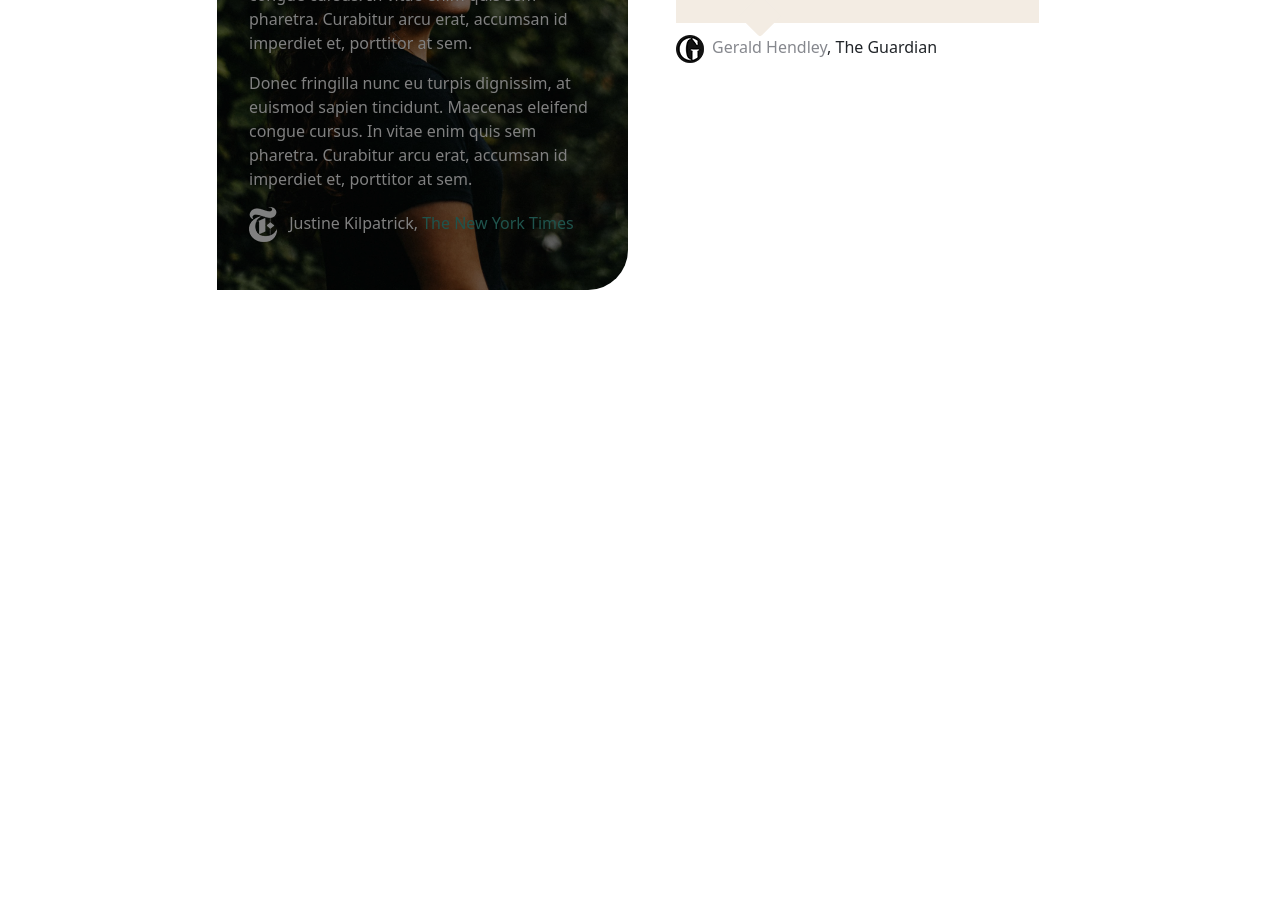
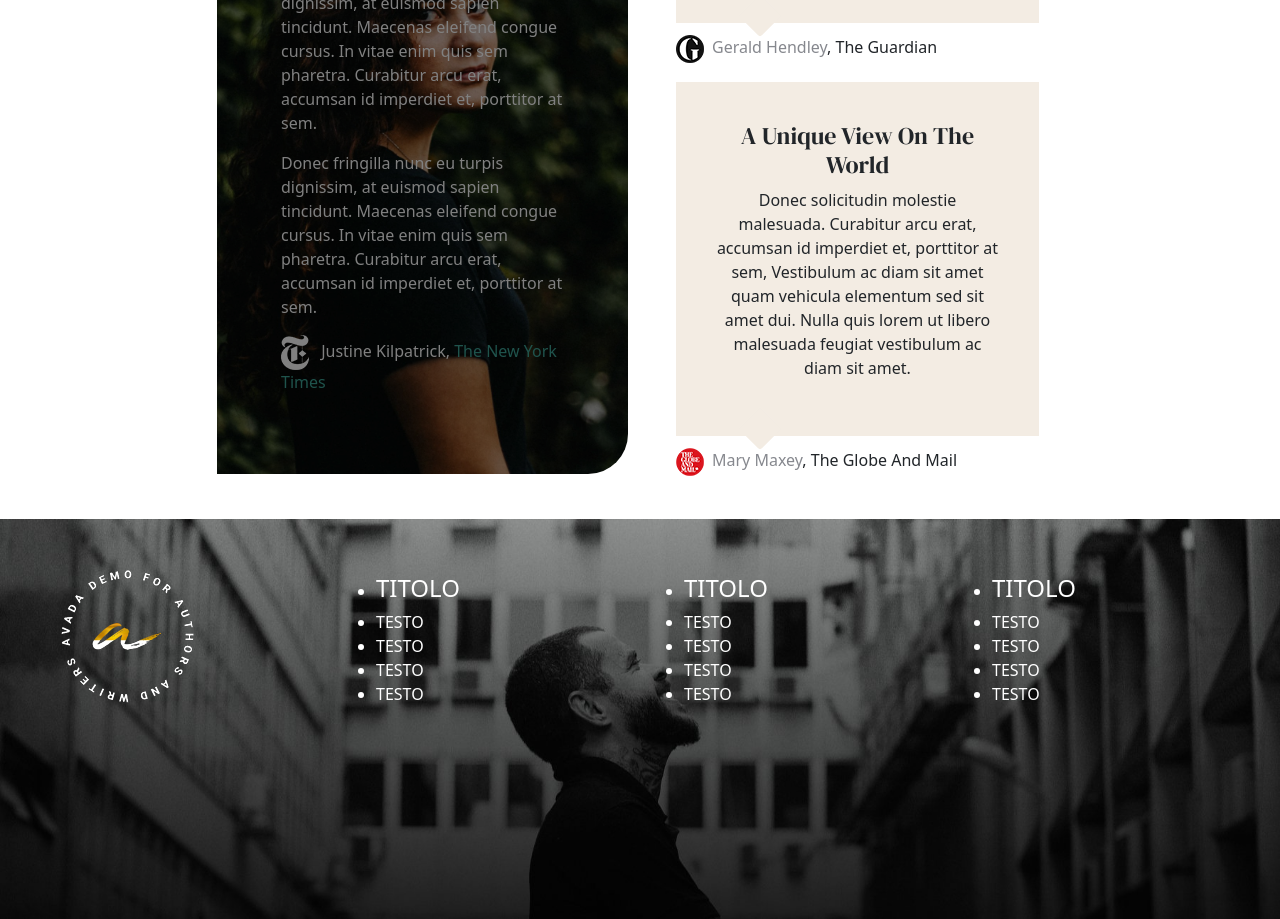
Before and after one commit to Riki420/proj-html-vuejs, a Vue app: page / in a window 1280 px wide. Shown: the part 1920-2839 px from the top of the page. Before the commit the page ends 2210 px from the top, so only its background shows below. Built offline with nearby package versions, Linux system fonts and the light colour scheme; a web font is replaced by a local one.

Commit message:
init Footer

```diff
--- a/src/App.vue
+++ b/src/App.vue
@@ -2,18 +2,21 @@
   <div id="app">
     <Header />
     <Main />
+    <Footer />
   </div>
 </template>
 
 <script>
 import Header from "./components/Header.vue";
 import Main from "./components/Main.vue";
+import Footer from "./components/Footer.vue";
 
 export default {
   name: "App",
   components: {
     Header,
     Main,
+    Footer,
   },
 };
 </script>
--- /dev/null
+++ b/src/components/Footer.vue
@@ -0,0 +1,57 @@
+<template>
+  <div class="container-fluid bg-foot mt-4">
+    <div class="row p-4 justify-content-center align-items-center">
+      <div class="col">
+        <figure>
+          <img
+            src="../assets/images/author-logo-round-small.png"
+            alt="logo-foot"
+            class="img-fluid"
+          />
+        </figure>
+      </div>
+      <div class="col">
+        <ul class="text-white">
+          <li><h4>TITOLO</h4></li>
+          <li>TESTO</li>
+          <li>TESTO</li>
+          <li>TESTO</li>
+          <li>TESTO</li>
+        </ul>
+      </div>
+      <div class="col">
+        <ul class="text-white">
+          <li><h4>TITOLO</h4></li>
+          <li>TESTO</li>
+          <li>TESTO</li>
+          <li>TESTO</li>
+          <li>TESTO</li>
+        </ul>
+      </div>
+      <div class="col">
+        <ul class="text-white">
+          <li><h4>TITOLO</h4></li>
+          <li>TESTO</li>
+          <li>TESTO</li>
+          <li>TESTO</li>
+          <li>TESTO</li>
+        </ul>
+      </div>
+    </div>
+  </div>
+</template>
+
+<script>
+export default {
+  name: "Footer",
+};
+</script>
+
+<style lang="scss">
+.bg-foot {
+  background-image: url("../assets/images/footer-3.jpg");
+  background-position: top;
+  background-size: cover;
+  min-height: 400px;
+}
+</style>
--- a/src/components/Main.vue
+++ b/src/components/Main.vue
@@ -3,7 +3,7 @@
     <Moreabout />
     <Logotan />
     <Audible />
-    <Criticsay />
+    <Testimonial />
   </div>
 </template>
 
@@ -11,14 +11,14 @@
 import Moreabout from "./Moreabout.vue";
 import Logotan from "./Logotan.vue";
 import Audible from "./Audible.vue";
-import Criticsay from "./Criticsay.vue";
+import Testimonial from "./Testimonial.vue";
 export default {
   name: "Main",
   components: {
     Moreabout,
     Logotan,
     Audible,
-    Criticsay,
+    Testimonial,
   },
 };
 </script>
--- a/src/components/Criticsay.vue
+++ b/src/components/Testimonial.vue
@@ -7,7 +7,7 @@
             <div class="col">
               <div class="container">
                 <div class="row">
-                  <!--Head Section-->
+                  <!--TESTIMONIAL HEAD-->
                   <div
                     class="col d-flex justify-content-between align-items-center"
                   >
@@ -58,8 +58,8 @@
                   <div class="col-6">
                     <div class="container-fluid">
                       <div class="row flex-column">
+                        <!--FIRST TESTIMONIAL BOX-->
                         <div class="col">
-                          <!--FIRST TESTIMONIAL BOX-->
                           <div class="testimonials-box text-center">
                             <h4 class="dm-serif">A True Masterpiece, Bravo!</h4>
                             <p>
@@ -84,7 +84,31 @@
                           </address>
                         </div>
                         <!--SECOND TESTIMONIAL BOX-->
-                        <div class="col"></div>
+                        <div class="col">
+                          <div class="testimonials-box text-center">
+                            <h4 class="dm-serif">A Unique View On The World</h4>
+                            <p>
+                              Donec solicitudin molestie malesuada. Curabitur
+                              arcu erat, accumsan id imperdiet et, porttitor at
+                              sem, Vestibulum ac diam sit amet quam vehicula
+                              elementum sed sit amet dui. Nulla quis lorem ut
+                              libero malesuada feugiat vestibulum ac diam sit
+                              amet.
+                            </p>
+                          </div>
+                          <div class="box-pointer"></div>
+                          <address>
+                            <figure class="d-inline me-2">
+                              <img
+                                src="../assets/images/globe-xsmall.png"
+                                alt="guardian-logo"
+                                class="img-fluid"
+                              />
+                            </figure>
+                            <span class="osloGray">Mary Maxey</span>, The Globe
+                            And Mail
+                          </address>
+                        </div>
                       </div>
                     </div>
                   </div>
@@ -100,7 +124,7 @@
 
 <script>
 export default {
-  name: "Criticsay",
+  name: "Testimonial",
 };
 </script>
 
@@ -121,7 +145,7 @@ export default {
   background-position: center;
   background-size: cover;
   background-image: linear-gradient(0, 0, 0, 0.5);
-  padding: 2em;
+  padding: 4em;
 }
 .testimonials-box {
   min-height: 200px;
```
Also changed, not shown: 8 other files (tests, documents, lock files or other folders).
